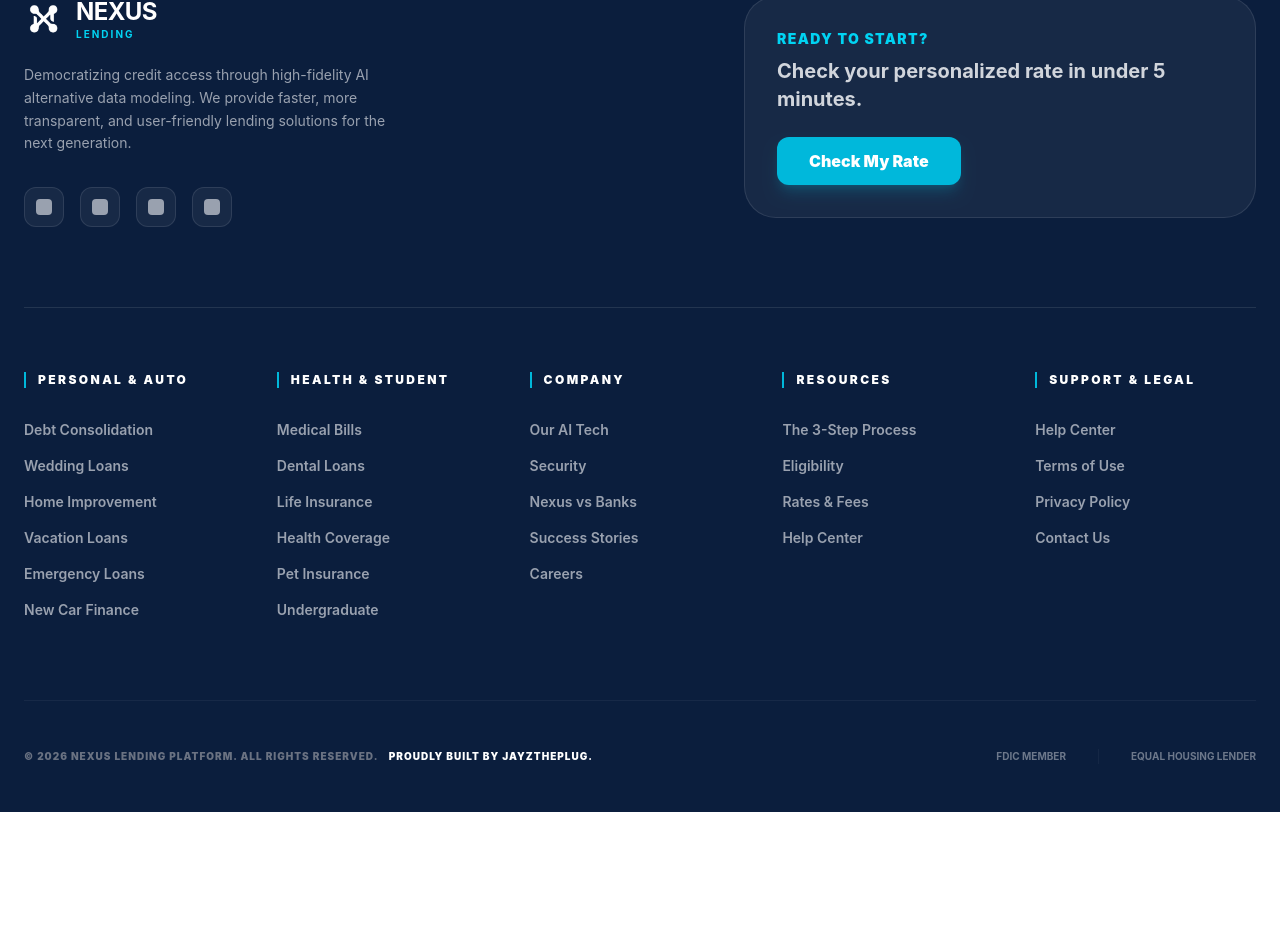
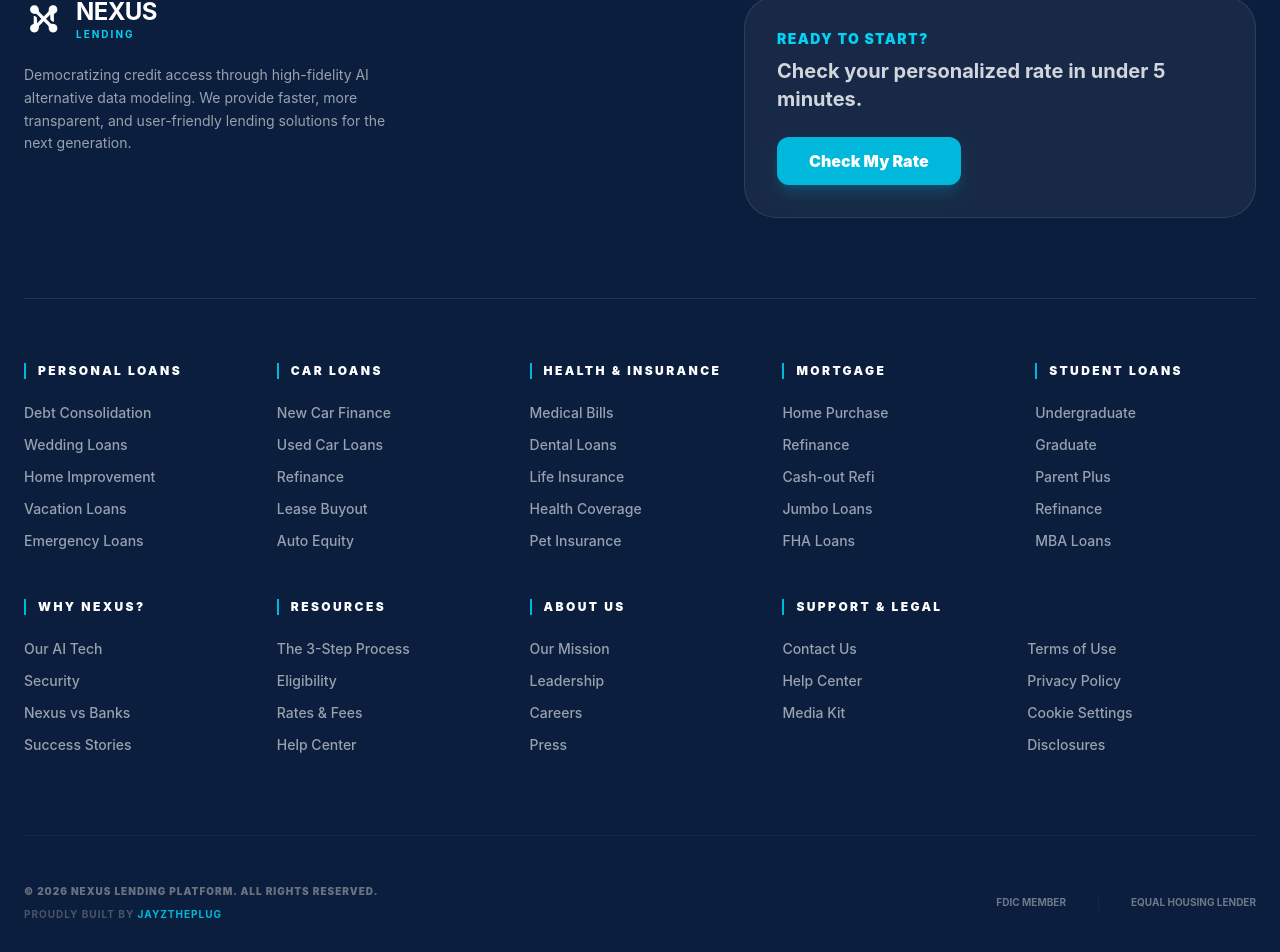
Before and after one commit to jayzcreative/Nexus-Lending, a React (Vite) app: page / in a window 1280 px wide. Shown: the part 6777-7729 px from the top of the page. Before the commit the page ends 7589 px from the top, so only its background shows below. Built offline with nearby package versions, Linux system fonts and the light colour scheme.

Commit message:
Nexus Lending System Based on An AI model which decides if the customers can get loans or not

```diff
--- a/package.json
+++ b/package.json
@@ -12,6 +12,7 @@
   "dependencies": {
     "@tailwindcss/postcss": "^4.2.2",
     "aos": "^2.3.4",
+    "lucide-react": "^1.7.0",
     "react": "^19.2.4",
     "react-dom": "^19.2.4"
   },
--- a/src/components/Footer.jsx
+++ b/src/components/Footer.jsx
@@ -2,7 +2,7 @@
 import logo from '../assets/logo.png';
 
 export default function Footer() {
-    // Data synced perfectly with your Navbar logic
+    // Exact data sync from Navbar
     const products = {
         "Personal Loans": ["Debt Consolidation", "Wedding Loans", "Home Improvement", "Vacation Loans", "Emergency Loans"],
         "Car Loans": ["New Car Finance", "Used Car Loans", "Refinance", "Lease Buyout", "Auto Equity"],
@@ -11,19 +11,15 @@
         "Student Loans": ["Undergraduate", "Graduate", "Parent Plus", "Refinance", "MBA Loans"]
     };
 
-    const whyNexus = [
-        "Our AI Tech", "Security", "Nexus vs Banks", "Success Stories"
-    ];
-
-    const resources = [
-        "The 3-Step Process", "Eligibility", "Rates & Fees", "Help Center"
-    ];
+    const whyNexus = ["Our AI Tech", "Security", "Nexus vs Banks", "Success Stories"];
+    const howItWorks = ["The 3-Step Process", "Eligibility", "Rates & Fees", "Help Center"];
+    const aboutUs = ["Our Mission", "Leadership", "Careers", "Press"];
 
     return (
         <footer className="bg-[#0B1E3D] text-white pt-24 pb-12 font-sans border-t border-white/5">
             <div className="max-w-7xl mx-auto px-6">
 
-                {/* 1. BRAND & SOCIAL SECTION */}
+                {/* 1. BRAND & CALL TO ACTION */}
                 <div className="flex flex-col lg:flex-row justify-between items-start gap-12 mb-20">
                     <div className="max-w-sm">
                         <div className="flex items-center gap-3 mb-6">
@@ -36,13 +32,7 @@
                         <p className="text-gray-400 text-sm leading-relaxed mb-8">
                             Democratizing credit access through high-fidelity AI alternative data modeling. We provide faster, more transparent, and user-friendly lending solutions for the next generation.
                         </p>
-                        <div className="flex gap-4">
-                            {['fb', 'tw', 'ln', 'ig'].map((social) => (
-                                <div key={social} className="w-10 h-10 rounded-xl bg-white/5 border border-white/10 flex items-center justify-center hover:bg-cyan-500 hover:border-cyan-500 transition-all cursor-pointer group">
-                                    <div className="w-4 h-4 bg-gray-400 group-hover:bg-white transition-colors rounded-sm"></div>
-                                </div>
-                            ))}
-                        </div>
+
                     </div>
 
                     <div className="bg-white/5 p-8 rounded-[2rem] border border-white/10 flex-1 max-w-lg">
@@ -54,66 +44,84 @@
                     </div>
                 </div>
 
-                {/* 2. MEGA LINK GRID (Synced with Navbar) */}
+                {/* 2. MEGA LINK GRID (25 Product Links + 12 Nav Links) */}
                 <div className="grid grid-cols-2 md:grid-cols-3 lg:grid-cols-5 gap-y-12 gap-x-8 mb-20 border-t border-white/10 pt-16">
 
-                    {/* Products Columns (Split for better spacing) */}
+                    {/* Map through all 5 product categories */}
+                    {Object.entries(products).map(([category, items]) => (
+                        <div key={category}>
+                            <h4 className="text-white font-black text-xs uppercase tracking-[0.2em] mb-6 border-l-2 border-cyan-500 pl-3">
+                                {category}
+                            </h4>
+                            <ul className="space-y-3">
+                                {items.map(item => (
+                                    <li key={item} className="text-gray-400 hover:text-cyan-400 text-sm font-medium transition-colors cursor-pointer">{item}</li>
+                                ))}
+                            </ul>
+                        </div>
+                    ))}
+
+                    {/* Company Section (Why Nexus) */}
                     <div>
-                        <h4 className="text-white font-black text-xs uppercase tracking-[0.2em] mb-8 border-l-2 border-cyan-500 pl-3">Personal & Auto</h4>
-                        <ul className="space-y-4">
-                            {[...products["Personal Loans"], ...products["Car Loans"]].slice(0, 6).map(link => (
-                                <li key={link} className="text-gray-400 hover:text-cyan-400 text-sm font-semibold transition-colors cursor-pointer">{link}</li>
+                        <h4 className="text-white font-black text-xs uppercase tracking-[0.2em] mb-6 border-l-2 border-cyan-500 pl-3">Why Nexus?</h4>
+                        <ul className="space-y-3">
+                            {whyNexus.map(link => (
+                                <li key={link} className="text-gray-400 hover:text-cyan-400 text-sm font-medium transition-colors cursor-pointer">{link}</li>
                             ))}
                         </ul>
                     </div>
 
+                    {/* Resources Section (How it works) */}
                     <div>
-                        <h4 className="text-white font-black text-xs uppercase tracking-[0.2em] mb-8 border-l-2 border-cyan-500 pl-3">Health & Student</h4>
-                        <ul className="space-y-4">
-                            {[...products["Health & Insurance"], ...products["Student Loans"]].slice(0, 6).map(link => (
-                                <li key={link} className="text-gray-400 hover:text-cyan-400 text-sm font-semibold transition-colors cursor-pointer">{link}</li>
+                        <h4 className="text-white font-black text-xs uppercase tracking-[0.2em] mb-6 border-l-2 border-cyan-500 pl-3">Resources</h4>
+                        <ul className="space-y-3">
+                            {howItWorks.map(link => (
+                                <li key={link} className="text-gray-400 hover:text-cyan-400 text-sm font-medium transition-colors cursor-pointer">{link}</li>
                             ))}
                         </ul>
                     </div>
 
+                    {/* About Section */}
                     <div>
-                        <h4 className="text-white font-black text-xs uppercase tracking-[0.2em] mb-8 border-l-2 border-cyan-500 pl-3">Company</h4>
-                        <ul className="space-y-4">
-                            {whyNexus.map(link => (
-                                <li key={link} className="text-gray-400 hover:text-cyan-400 text-sm font-semibold transition-colors cursor-pointer">{link}</li>
-                            ))}
-                            <li className="text-gray-400 hover:text-cyan-400 text-sm font-semibold transition-colors cursor-pointer">Careers</li>
-                        </ul>
-                    </div>
-
-                    <div>
-                        <h4 className="text-white font-black text-xs uppercase tracking-[0.2em] mb-8 border-l-2 border-cyan-500 pl-3">Resources</h4>
-                        <ul className="space-y-4">
-                            {resources.map(link => (
-                                <li key={link} className="text-gray-400 hover:text-cyan-400 text-sm font-semibold transition-colors cursor-pointer">{link}</li>
+                        <h4 className="text-white font-black text-xs uppercase tracking-[0.2em] mb-6 border-l-2 border-cyan-500 pl-3">About Us</h4>
+                        <ul className="space-y-3">
+                            {aboutUs.map(link => (
+                                <li key={link} className="text-gray-400 hover:text-cyan-400 text-sm font-medium transition-colors cursor-pointer">{link}</li>
                             ))}
                         </ul>
                     </div>
 
-                    <div>
-                        <h4 className="text-white font-black text-xs uppercase tracking-[0.2em] mb-8 border-l-2 border-cyan-500 pl-3">Support & Legal</h4>
-                        <ul className="space-y-4">
-                            <li className="text-gray-400 hover:text-cyan-400 text-sm font-semibold transition-colors cursor-pointer">Help Center</li>
-                            <li className="text-gray-400 hover:text-cyan-400 text-sm font-semibold transition-colors cursor-pointer">Terms of Use</li>
-                            <li className="text-gray-400 hover:text-cyan-400 text-sm font-semibold transition-colors cursor-pointer">Privacy Policy</li>
-                            <li className="text-gray-400 hover:text-cyan-400 text-sm font-semibold transition-colors cursor-pointer">Contact Us</li>
-                        </ul>
+                    {/* Support & Legal (The "Important" links) */}
+                    <div className="lg:col-span-2 pt-10 lg:pt-0 border-t lg:border-t-0 border-white/5">
+                        <h4 className="text-white font-black text-xs uppercase tracking-[0.2em] mb-6 border-l-2 border-cyan-500 pl-3">Support & Legal</h4>
+                        <div className="grid grid-cols-2 gap-4">
+                            <ul className="space-y-3">
+                                <li className="text-gray-400 hover:text-cyan-400 text-sm font-medium transition-colors cursor-pointer">Contact Us</li>
+                                <li className="text-gray-400 hover:text-cyan-400 text-sm font-medium transition-colors cursor-pointer">Help Center</li>
+                                <li className="text-gray-400 hover:text-cyan-400 text-sm font-medium transition-colors cursor-pointer">Media Kit</li>
+                            </ul>
+                            <ul className="space-y-3">
+                                <li className="text-gray-400 hover:text-cyan-400 text-sm font-medium transition-colors cursor-pointer">Terms of Use</li>
+                                <li className="text-gray-400 hover:text-cyan-400 text-sm font-medium transition-colors cursor-pointer">Privacy Policy</li>
+                                <li className="text-gray-400 hover:text-cyan-400 text-sm font-medium transition-colors cursor-pointer">Cookie Settings</li>
+                                <li className="text-gray-400 hover:text-cyan-400 text-sm font-medium transition-colors cursor-pointer">Disclosures</li>
+                            </ul>
+                        </div>
                     </div>
                 </div>
 
                 {/* 3. FINAL FOOTER BAR */}
                 <div className="pt-12 border-t border-white/5 flex flex-col md:flex-row justify-between items-center gap-8">
-                    <p className="text-gray-500 text-[10px] font-black uppercase tracking-widest">
-                        © 2026 NEXUS LENDING PLATFORM. ALL RIGHTS RESERVED. <span className="text-white ml-2">PROUDLY BUILT BY JAYZTHEPLUG.</span>
-                    </p>
+                    <div className="text-center md:text-left">
+                        <p className="text-gray-500 text-[10px] font-black uppercase tracking-widest mb-2">
+                            © 2026 NEXUS LENDING PLATFORM. ALL RIGHTS RESERVED.
+                        </p>
+                        <p className="text-gray-600 text-[10px] font-bold uppercase tracking-widest">
+                            PROUDLY BUILT BY <span className="text-cyan-500">JAYZTHEPLUG</span>
+                        </p>
+                    </div>
 
                     <div className="flex items-center gap-8 opacity-40 grayscale hover:grayscale-0 transition-all duration-500">
-                        {/* Ensure these paths match your assets */}
                         <div className="flex items-center gap-2 border-r border-white/10 pr-8">
                              <span className="text-[10px] font-bold">FDIC MEMBER</span>
                         </div>
```
Also changed, not shown: 1 other file (tests, documents, lock files or other folders).
